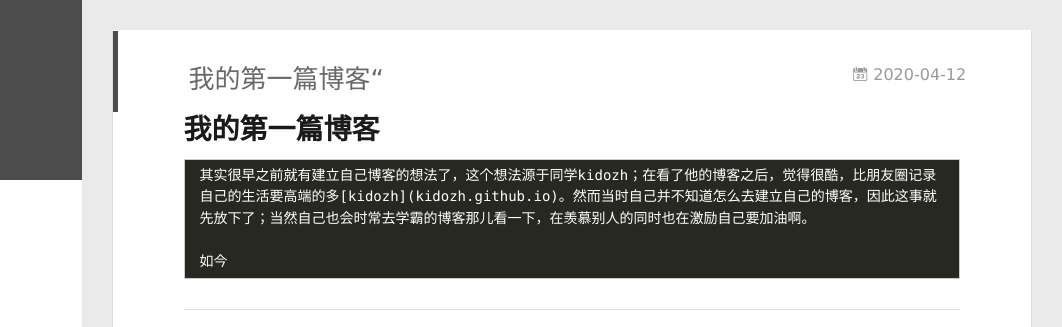
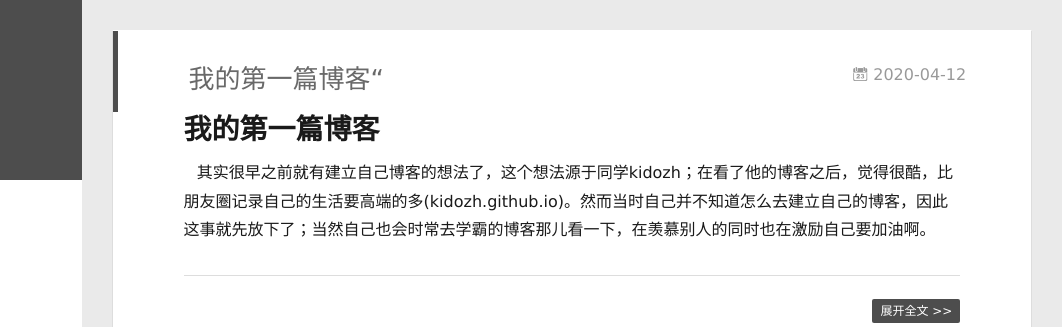
Before and after one commit to nashpan/nashpan.github.io, a plain HTML site: page index.html in a window 1280 px wide. Shown: the top 327 px of the page, 218-1280 px from the left. Drawn offline with Linux system fonts and the light colour scheme.

Commit message:
Site updated: 2020-04-12 22:08:13

```diff
--- a/index.html
+++ b/index.html
@@ -176,9 +176,8 @@
 
     <div class="article-entry" itemprop="articleBody">
 
-        <h1 id="我的第一篇博客"><a href="#我的第一篇博客" class="headerlink" title="我的第一篇博客"></a>我的第一篇博客</h1><pre><code>其实很早之前就有建立自己博客的想法了，这个想法源于同学kidozh；在看了他的博客之后，觉得很酷，比朋友圈记录自己的生活要高端的多[kidozh](kidozh.github.io)。然而当时自己并不知道怎么去建立自己的博客，因此这事就先放下了；当然自己也会时常去学霸的博客那儿看一下，在羡慕别人的同时也在激励自己要加油啊。
+        <h1 id="我的第一篇博客"><a href="#我的第一篇博客" class="headerlink" title="我的第一篇博客"></a>我的第一篇博客</h1><p>&ensp;   其实很早之前就有建立自己博客的想法了，这个想法源于同学kidozh；在看了他的博客之后，觉得很酷，比朋友圈记录自己的生活要高端的多(kidozh.github.io)。然而当时自己并不知道怎么去建立自己的博客，因此这事就先放下了；当然自己也会时常去学霸的博客那儿看一下，在羡慕别人的同时也在激励自己要加油啊。</p>
 
-如今</code></pre>
 
 
 
```
Also changed, not shown: 2020/04/12/我的第一篇博客“hexo-new-我的第一篇博客“/index.html (+4 -5 lines).
